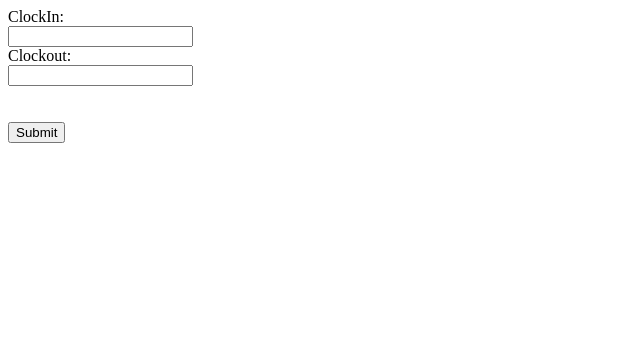
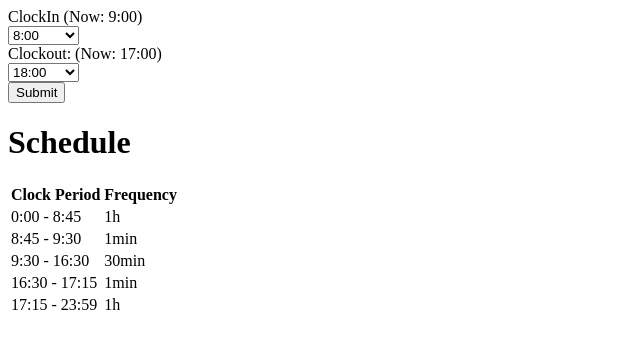
Before and after one commit to Herz721/TTCheckinSystem, a Flask app: page / in a window 1280 px wide. Shown: the top 349 px of the page, without its empty margins (0-640 px from the left). Run offline with Flask 3, Linux system fonts and the light colour scheme.

Commit message:
frontend demo

```diff
--- a/ConfigWeb/main.py
+++ b/ConfigWeb/main.py
@@ -3,22 +3,24 @@ import sys
 sys.path.append("../module")
 from checkpoint import Checkpoints
 from datetime import time, timedelta
+import socket
 
-checkpoints = Checkpoints()
-checkpoints.scheduler.print_jobs()
-checkpoints.scheduler.start()
+hostname = socket.gethostname()
+ip = socket.gethostbyname(hostname)
+
+checkpoints = Checkpoints(ip)
 app = Flask(__name__)
 
 @app.route('/')
 def init():
-    return render_template("configPage.html")
+    return render_template("configPage.html", config = checkpoints.config)
 
 
-@app.route('/setTime')
+@app.route('/setTime', methods=['POST'])
 def result():
-    self.config.clockinTime = request.form["clockin"]
-    self.config.clockoutTime = request.form["clockout"]
-    return render_template("configPage.html")
+    print(request.form)
+    checkpoints = Checkpoints(ip, request.form["clockin"], request.form["clockout"])
+    return render_template("configPage.html", config = checkpoints.config)
 
 
 if __name__ == '__main__':
--- a/ConfigWeb/templates/configPage.html
+++ b/ConfigWeb/templates/configPage.html
@@ -8,14 +8,55 @@
 </head>
 
 <body>
-    <form action="http://localhost:5000/setTime" method="POST">
-        <label>ClockIn:</label><br />
-        <input type="text" id="clockin" /><br />
-        <label>Clockout:</label><br />
-        <input type="text" id="clockout" /><br />
-        <br /><br />
+    <form action="/setTime" method="POST">
+        <label>ClockIn (Now: {{config.clockinTime.hour}}:00)</label><br />
+        <select name="clockin">
+            <optgroup label="clockin">
+                <option value="8">8:00</option>
+                <option value="9">9:00</option>
+                <option value="10">10:00</option>
+                <option value="11">11:00</option>
+            </optgroup>
+        </select><br />
+        <label>Clockout: (Now: {{config.clockoutTime.hour}}:00)</label><br />
+        <select name="clockout">
+            <optgroup label="clockout">
+                <option value="16">16:00</option>
+                <option value="17">17:00</option>
+                <option value="18" selected>18:00</option>
+                <option value="19">19:00</option>
+            </optgroup>
+        </select><br />
         <input type="submit" value="Submit" />
     </form>
+
+    <h1>Schedule</h1>
+    <table>
+        <tr>
+            <th>Clock Period</th>
+            <th>Frequency</th>
+        </tr>
+        <tr>
+            <td>0:00 - {{config.clockinTime.hour - 1}}:{{60 - config.BEFORE_CLOCK}}</td>
+            <td>{{config.NON_WORKING_TIME_INTERVAL}}h</td>
+        </tr>
+        <tr>
+            <td>{{config.clockinTime.hour - 1}}:{{60 - config.BEFORE_CLOCK}} - {{config.clockinTime.hour}}:{{config.AFTER_CLOCK}}</td>
+            <td>{{config.WINDOW_INTERVAL}}min</td>
+        </tr>
+        <tr>
+            <td>{{config.clockinTime.hour}}:{{config.AFTER_CLOCK}} - {{config.clockoutTime.hour - 1}}:{{60 - config.AFTER_CLOCK}}</td>
+            <td>{{config.WORKING_TIME_INTERVAL}}min</td>
+        </tr>
+        <tr>
+            <td>{{config.clockoutTime.hour - 1}}:{{60 - config.AFTER_CLOCK}} - {{config.clockoutTime.hour}}:{{config.BEFORE_CLOCK}}</td>
+            <td>{{config.WINDOW_INTERVAL}}min</td>
+        </tr>
+        <tr>
+            <td>{{config.clockoutTime.hour}}:{{config.BEFORE_CLOCK}} - 23:59</td>
+            <td>{{config.NON_WORKING_TIME_INTERVAL}}h</td>
+        </tr>
+    </table>
 </body>
 
 </html>
--- a/module/config.py
+++ b/module/config.py
@@ -1,8 +1,6 @@
-from datetime import time
-
 class CheckInSystemConfig:
 
-    # min
+    # min < 60
     BEFORE_CLOCK = 15
     AFTER_CLOCK = 30
     WINDOW_INTERVAL = 1
@@ -12,6 +10,6 @@ class CheckInSystemConfig:
     # WARNING: Cannot set to min, unless modify main.py first
     NON_WORKING_TIME_INTERVAL = 1
 
-    def __init__(self, clockin = time(9), clockout = time(18)):
+    def __init__(self, clockin, clockout):
         self.clockinTime = clockin
         self.clockoutTime = clockout
```
Also changed, not shown: module/checkpoint.py (+11 -9 lines), module/scanner.py (+8 -4 lines).
